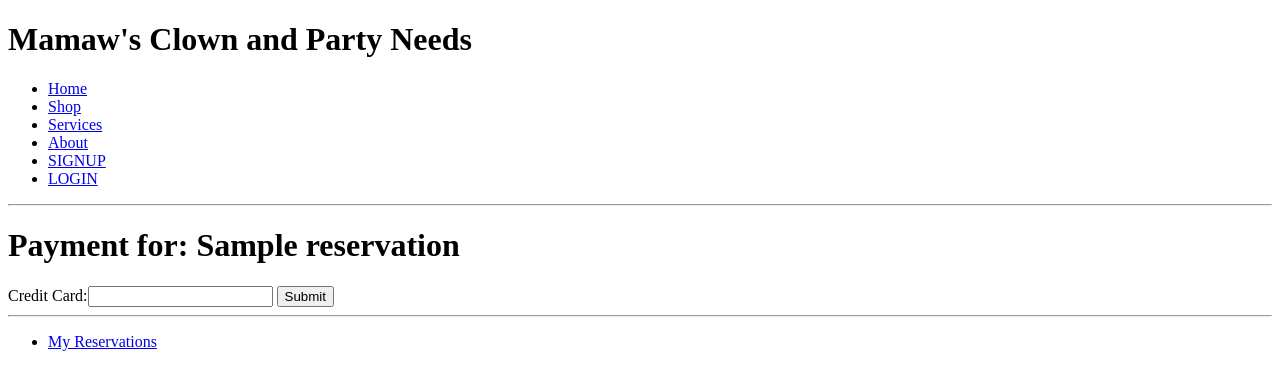
After one commit to jennieablog/django-mamaws, a Django app: template mamaws/templates/events/payment.html in a window 1280 px wide. The commit adds this page. Shown: the top 390 px of the page. Run offline with Django 3.2, Linux system fonts and the light colour scheme; the template is opened without the code that fills it: most values are stand-ins (such as "Sample title", 1, 10 or a date in 2020).

Commit message:
(events) add payment page

```diff
--- a/mamaws/apps/events/models.py
+++ b/mamaws/apps/events/models.py
@@ -59,6 +59,7 @@ class Reservation(models.Model):
 	status = models.CharField(max_length=15, blank=False, choices=RESERVATION_STATUS)
 
 	party_name = models.CharField(max_length=200)
+	party_address = models.CharField(max_length=200)
 	party_size = models.IntegerField(default=0, blank=False)
 	party_date = models.DateField(blank=False)
 	party_start_time = models.TimeField(blank=False)
--- a/mamaws/apps/events/urls.py
+++ b/mamaws/apps/events/urls.py
@@ -7,4 +7,5 @@ urlpatterns = [
     path('services/', services, name='services'), #form
     path('my_reservations/', my_reservations, name='my_reservations'), #listing
     path('my_reservations/<int:pk>', reservation_details, name='reservation_details'), #show
+    path('my_reservations/<int:pk>/pay', payment, name='payment'), #show
 ]
--- /dev/null
+++ b/mamaws/templates/events/payment.html
@@ -0,0 +1,7 @@
+{% extends 'base.html' %}
+
+{% block content %}
+<h1>Payment for: {{ reservation.party_name }} </h1>
+<label for="">Credit Card:</label><input type="text">
+<button type="submit">Submit</button>
+{% endblock %}
```
Also changed, not shown: mamaws/apps/events/views.py (+8 -0 lines), mamaws/templates/events/listing.html (+6 -1 lines), mamaws/apps/events/migrations/0008_reservation_party_address.py (added).
